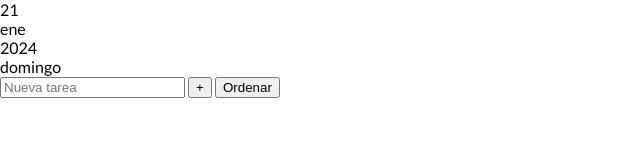
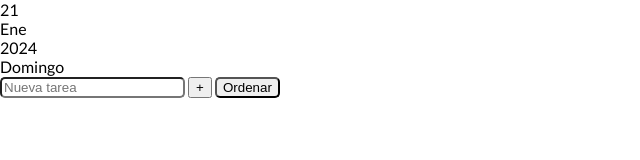
Before and after one commit to ttwofacess/ToDoList, a plain HTML site: page index.html in a window 1280 px wide. Shown: the whole page, without its empty margins (0-640 px from the left). Drawn offline with Linux system fonts and the light colour scheme.

Commit message:
Aplicar capitalizacion y bordes redondeados.

```diff
--- a/style.css
+++ b/style.css
@@ -12,3 +12,11 @@ body {
     height: 100vh;
     background-color: var(--disabled);
 }
+
+*::first-letter {
+    text-transform: capitalize;
+}
+
+.roundBorder {
+    border-radius: 5px;
+}
```
